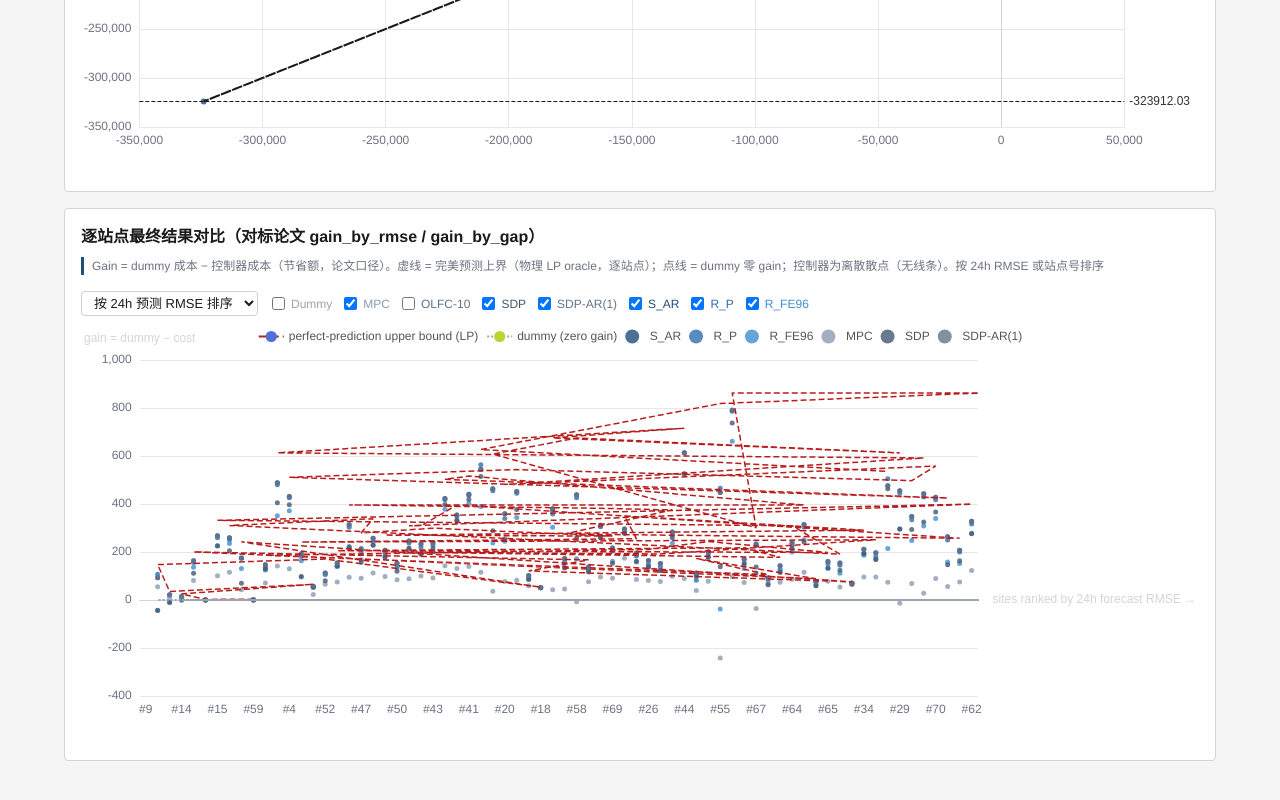
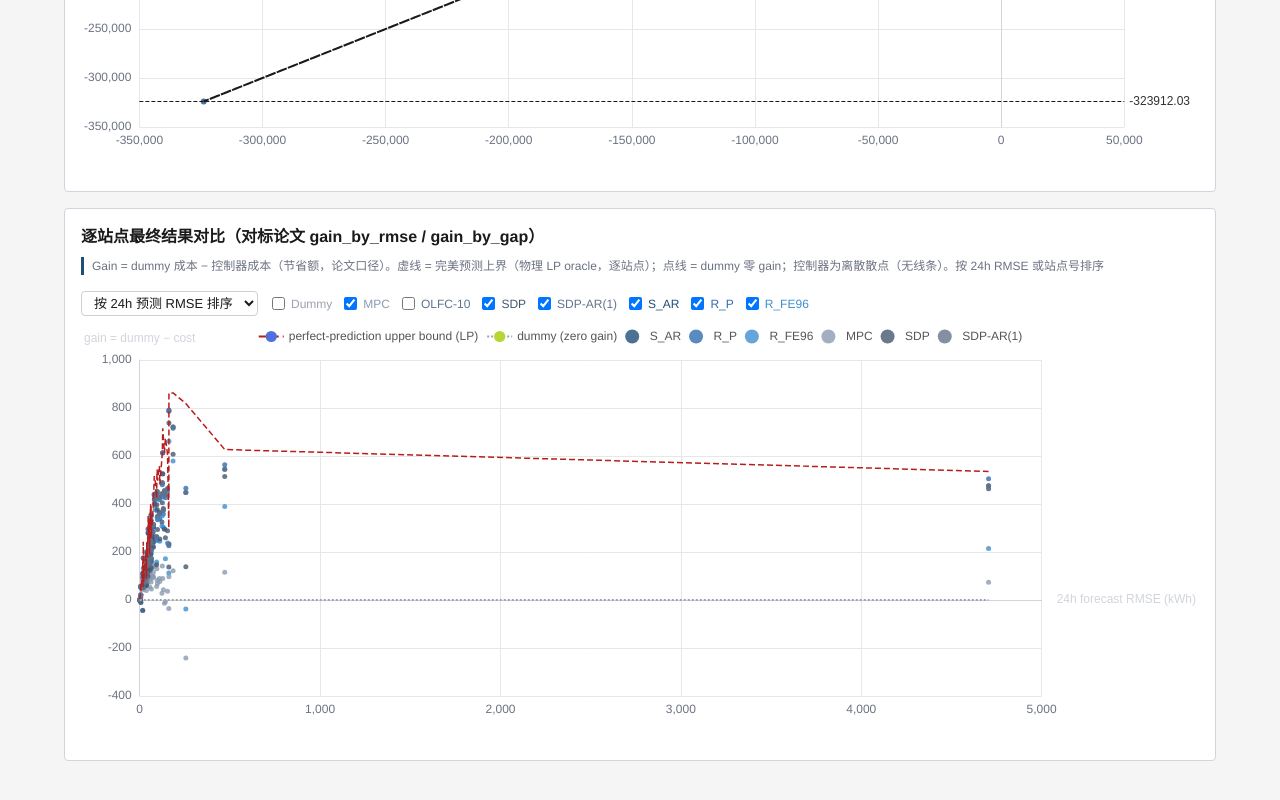
Before and after one commit to Ebotian/emsx-dev, an Astro site in the folder visualization/: page /06_per_site in a window 1280 px wide. Shown: the part 470-1270 px from the top of the page. Built offline with nearby package versions, Linux system fonts and the light colour scheme; Astro itself is replaced by a stand-in of ours.

Commit message:
fix(viz): RMSE-rank mode uses a real RMSE value axis, not discrete site categories
Previously sites were reordered along a category axis, so the dashed upper bound
connected sites in sorted-but-label-messy order. Now the x axis is the actual 24h
forecast RMSE (kWh): each site sits at its RMSE value and the connecting lines
follow the RMSE order naturally. Site-id mode keeps the category axis.

```diff
--- a/visualization/src/components/charts/PerSiteGainChart.svelte
+++ b/visualization/src/components/charts/PerSiteGainChart.svelte
@@ -36,13 +36,14 @@
 
   $effect(() => {
     if (!ready) return;
-    const order = sortBy === 'rmse'
+    const byRmse = sortBy === 'rmse';
+    const order = byRmse
       ? [...rows].sort((a, b) => a.rmse96 - b.rmse96)
       : [...rows].sort((a, b) => a.site - b.site);
     const xs = order.map((r) => `#${r.site}`);
     const tt = (params: any) => {
       const p = Array.isArray(params) ? params[0] : params;
-      const r = order[p.dataIndex];
+      const r = byRmse ? order[p.dataIndex] : order[p.dataIndex];
       if (!r) return '';
       const head = `<b>site ${r.site}</b> (24h RMSE ${r.rmse96.toFixed(1)}, dummy ${r.dummy_cost.toFixed(0)})<br/>`;
       const rows_ = (Array.isArray(params) ? params : [params])
@@ -50,31 +51,34 @@
         .join('<br/>');
       return head + rows_;
     };
+    const xy = (r: Row, v: number) => (byRmse ? [r.rmse96, v] : [r.site, v]);
     const opt: echarts.EChartsOption = {
       tooltip: { trigger: 'axis', formatter: tt },
       legend: { top: 0, type: 'scroll', textStyle: { fontFamily: font } },
       grid: { left: 56, right: 24, top: 36, bottom: 48 },
-      xAxis: {
-        type: 'category',
-        data: xs,
-        axisLabel: { show: false },
-        name: sortBy === 'rmse' ? 'sites ranked by 24h forecast RMSE →' : 'site id →',
-        ...axisStyle,
-      },
+      xAxis: byRmse
+        ? { type: 'value', name: '24h forecast RMSE (kWh)', min: 0, ...axisStyle }
+        : {
+            type: 'category',
+            data: xs,
+            axisLabel: { show: false },
+            name: 'site id →',
+            ...axisStyle,
+          },
       yAxis: { type: 'value', name: 'gain = dummy − cost', ...axisStyle },
       series: [
         ...(rows[0]?.lp_gain !== undefined ? [{
           name: 'perfect-prediction upper bound (LP)',
           type: 'line',
-          data: order.map((r) => [r.site, r.lp_gain]),
+          data: order.map((r) => xy(r, r.lp_gain!)),
           symbol: 'none',
           lineStyle: { type: 'dashed', width: 1.5, color: palette.danger },
         }] : []),
-        { name: 'dummy (zero gain)', type: 'line', data: order.map((r) => [r.site, 0]), symbol: 'none', lineStyle: { type: 'dotted', color: palette.faint } },
+        { name: 'dummy (zero gain)', type: 'line', data: order.map((r) => xy(r, 0)), symbol: 'none', lineStyle: { type: 'dotted', color: palette.faint } },
         ...selected.map((c) => ({
           name: c,
           type: 'scatter',
-          data: order.map((r) => [r.site, r.gains[c] ?? 0]),
+          data: order.map((r) => xy(r, r.gains[c] ?? 0)),
           symbolSize: 5,
           itemStyle: { color: seriesFor[c] },
           emphasis: { focus: 'series' },
```
